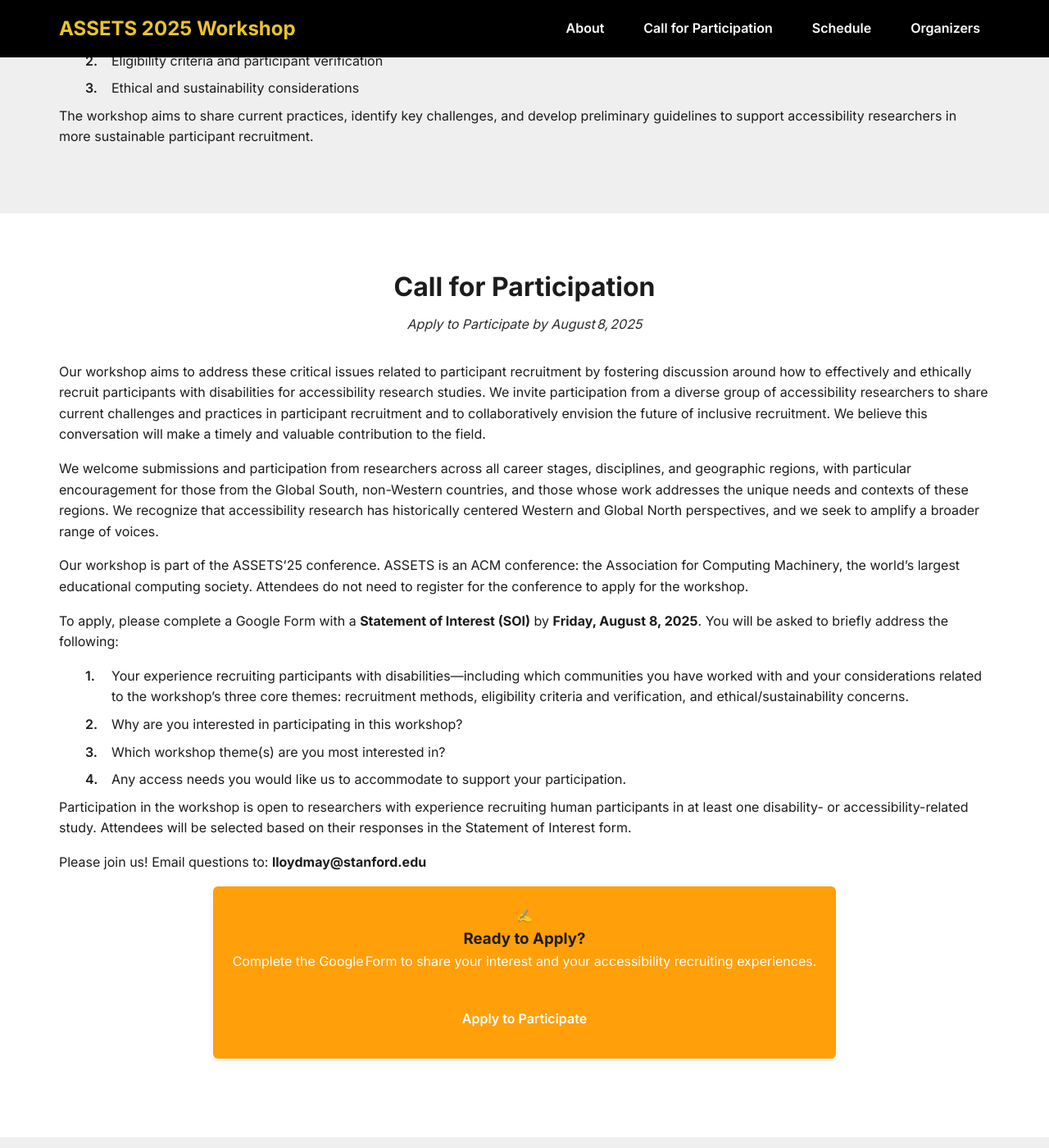
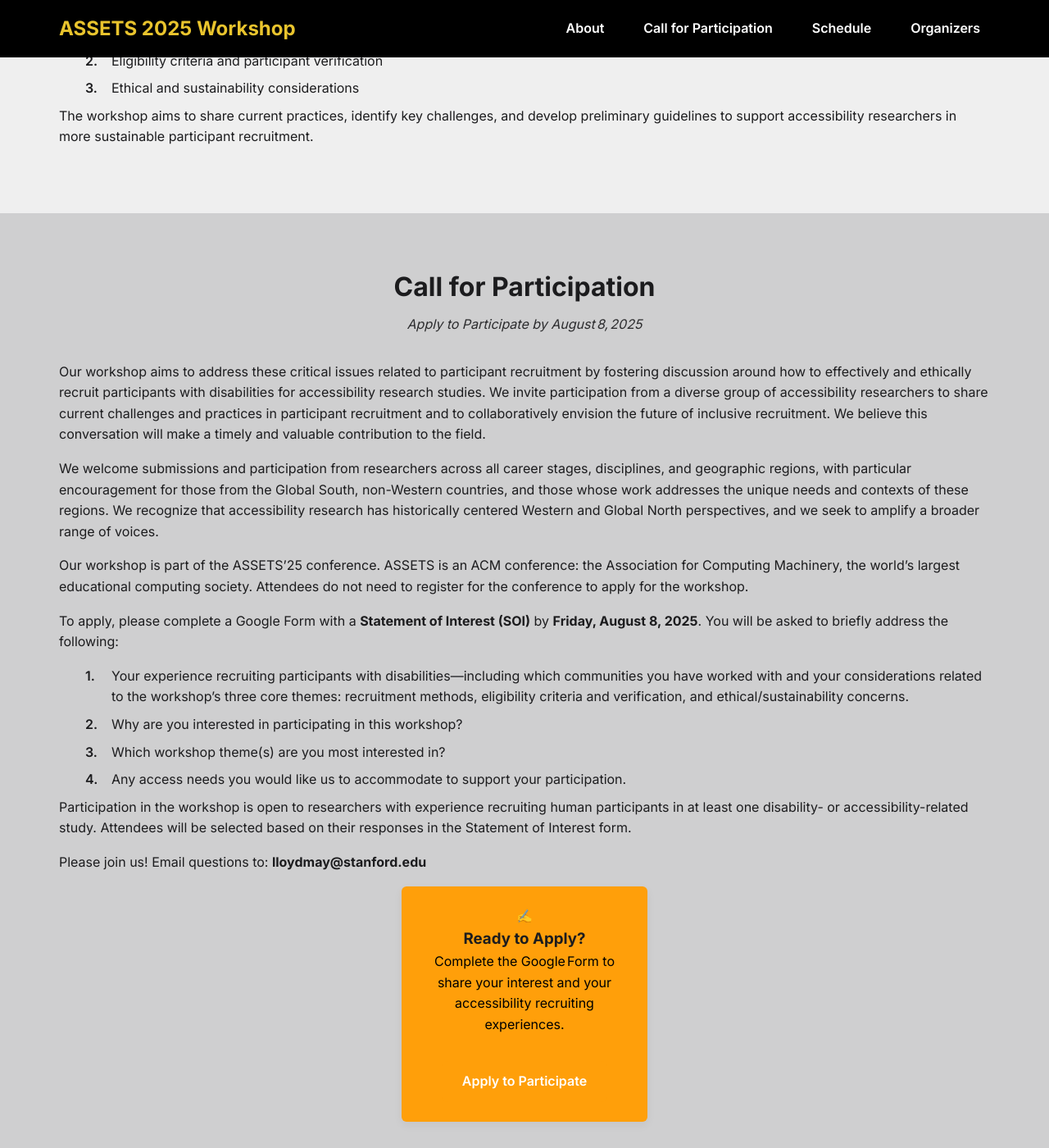
Before and after one commit to assets-recruitment-2025/assets-recruitment-2025.github.io, a Jekyll site: the page built from index.md, in a window 1280 px wide and 1400 px high, scrolled down 872 px. Shown: the whole window at 82% size. Built offline with Jekyll 4.4.1, drawn with Linux system fonts in a browser that asks for light colours.

Commit message:
Call for Participation

```diff
--- a/assets/css/style.css
+++ b/assets/css/style.css
@@ -496,7 +496,7 @@ img {
 
 /* 1) Full‑width Call section background + padded content */
 #participate {
-  background: var(--clr-bg);
+  background: var(--clr-surface);
   padding: 4rem 2rem;
 }
 
@@ -523,7 +523,7 @@ img {
   justify-items: center;
 }
 
-/* 5) Base card style (applies everywhere you use .call-card) */
+/* 5) Base card style */
 .call-card {
   background: var(--clr-surface);
   padding: 1.5rem;
@@ -539,7 +539,8 @@ img {
 /* 6) CTA override specifically inside #participate */
 #participate .call-card--cta {
   background: var(--clr-accent);
-  color: #fff;
+  max-width: 300px;
+  color: #000000;
   text-align: center;
 }
 #participate .call-card--cta .btn {
```
